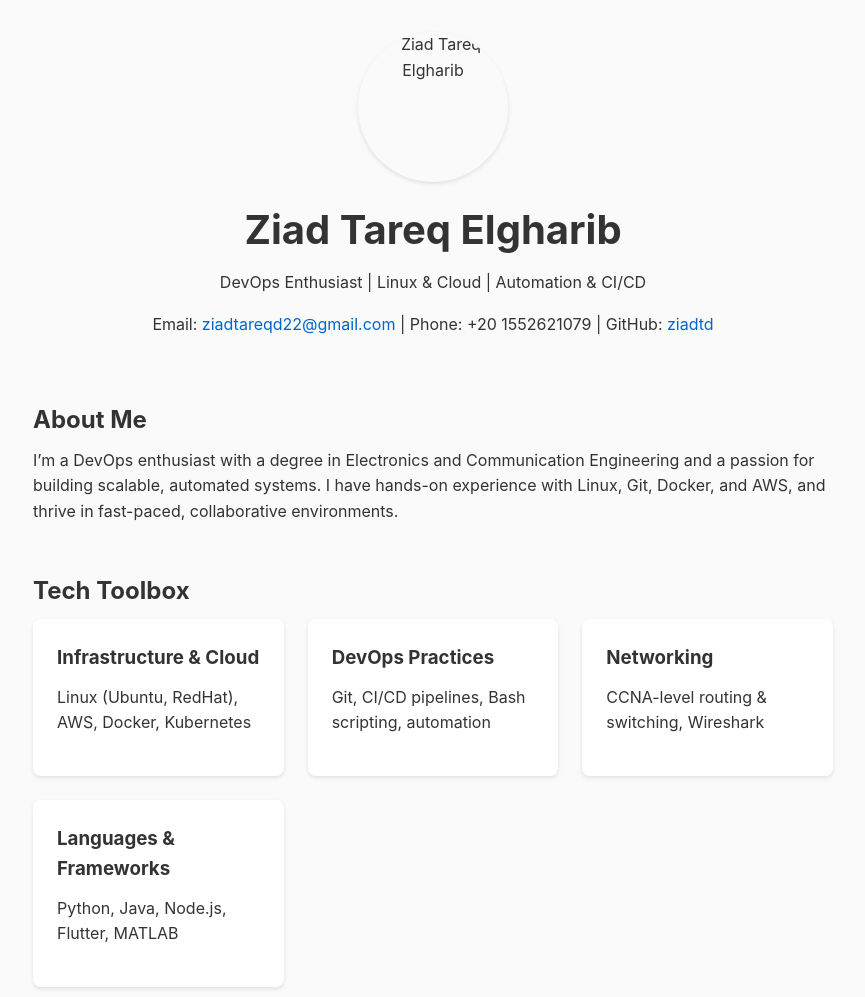
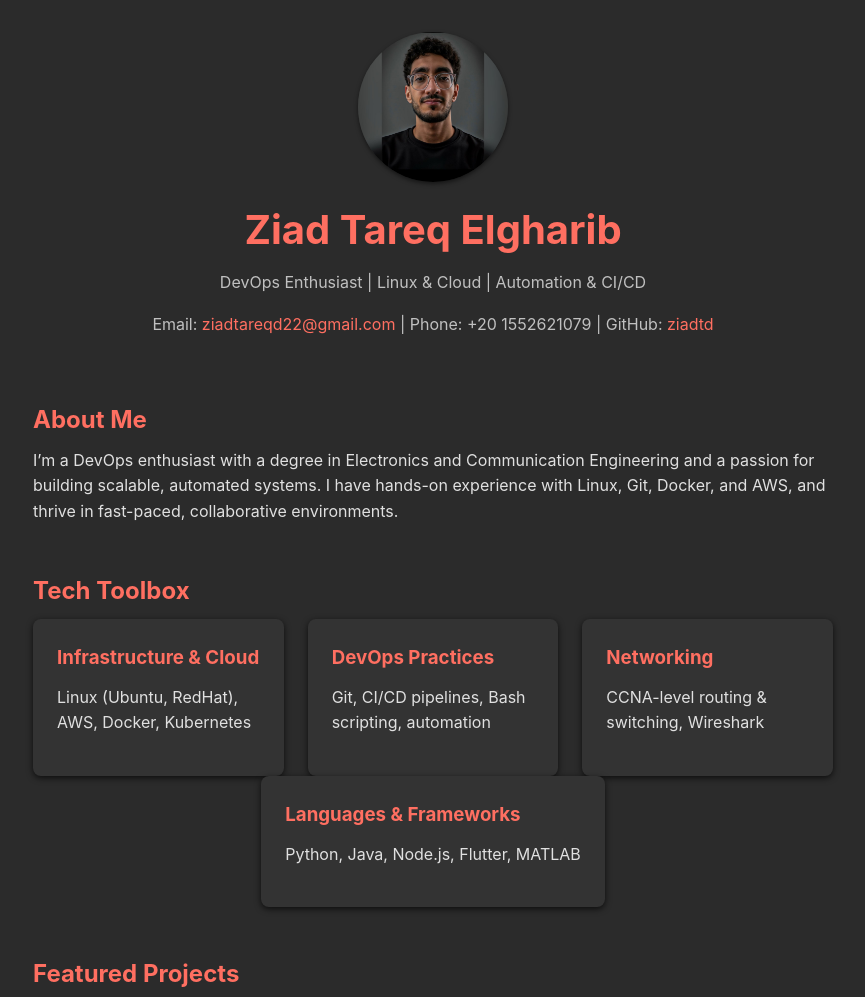
Before and after one commit to ziadtd/ziadtd-portfolio, a plain HTML site: page index.html in a window 1280 px wide. Shown: the top 997 px of the page, without its empty margins (207-1072 px from the left). Drawn offline with Linux system fonts and the light colour scheme.

Commit message:
Update index.html

```diff
--- a/index.html
+++ b/index.html
@@ -7,27 +7,30 @@
   <style>
     /* Global styles */
     * { box-sizing: border-box; margin: 0; padding: 0; }
-    body { font-family: -apple-system, BlinkMacSystemFont, 'Segoe UI', Roboto, sans-serif; color: #333; line-height: 1.6; background: #fafafa; padding: 2rem; }
-    a { color: #0066cc; text-decoration: none; }
+    body { font-family: -apple-system, BlinkMacSystemFont, 'Segoe UI', Roboto, sans-serif; background: #2b2b2b; color: #e0e0e0; line-height: 1.6; padding: 2rem; }
+    a { color: #ff6f61; text-decoration: none; }
     a:hover { text-decoration: underline; }
-    h1, h2, h3 { margin-bottom: 0.5rem; }
+    h1, h2, h3 { margin-bottom: 0.5rem; color: #ff6f61; }
     p { margin-bottom: 1rem; }
     section { margin-bottom: 3rem; }
     .container { max-width: 800px; margin: 0 auto; }
 
     /* Header */
     header { text-align: center; margin-bottom: 4rem; }
-    header img { display: block; margin: 0 auto 1rem; width: 150px; height: 150px; object-fit: cover; border-radius: 50%; box-shadow: 0 2px 4px rgba(0,0,0,0.1); }
+    header img { display: block; margin: 0 auto 1rem; width: 150px; height: 150px; object-fit: cover; border-radius: 50%; box-shadow: 0 2px 4px rgba(0,0,0,0.5); }
     header h1 { font-size: 2.5rem; margin-bottom: 0.5rem; }
-    header p { font-size: 1rem; }
+    header p { font-size: 1rem; color: #c0c0c0; }
 
     /* Grid for toolbox and projects */
     .grid { display: grid; gap: 1.5rem; }
-    .grid-2 { grid-template-columns: repeat(auto-fit, minmax(240px, 1fr)); }
+    .grid-3 { grid-template-columns: repeat(auto-fit, minmax(220px, 1fr)); }
+    .grid-1 { grid-template-columns: 1fr; }
+    .centered .card { margin: 0 auto; }
 
     /* Cards */
-    .card { background: #fff; padding: 1.5rem; border-radius: 8px; box-shadow: 0 2px 4px rgba(0,0,0,0.1); }
-    .card h3 { margin-bottom: 0.75rem; }
+    .card { background: #333; padding: 1.5rem; border-radius: 8px; box-shadow: 0 2px 6px rgba(0,0,0,0.7); }
+    .card h3 { margin-bottom: 0.75rem; color: #ff6f61; }
+    .card p, .card ul, .card li { color: #e0e0e0; }
 
     /* Footer */
     footer { text-align: center; font-size: 0.9rem; color: #777; margin-top: 4rem; }
@@ -36,7 +39,7 @@
 <body>
   <div class="container">
     <header>
-      <img src="assets/images/profile.jpg" alt="Ziad Tareq Elgharib">
+      <img src="profile.jpg" alt="Ziad Tareq Elgharib">
       <h1>Ziad Tareq Elgharib</h1>
       <p>DevOps Enthusiast | Linux & Cloud | Automation & CI/CD</p>
       <p>Email: <a href="mailto:ziadtareqd22@gmail.com">ziadtareqd22@gmail.com</a> | Phone: +20 1552621079 | GitHub: <a href="https://github.com/ziadtd" target="_blank">ziadtd</a></p>
@@ -49,7 +52,7 @@
 
     <section id="toolbox">
       <h2>Tech Toolbox</h2>
-      <div class="grid grid-2">
+      <div class="grid grid-3">
         <div class="card">
           <h3>Infrastructure & Cloud</h3>
           <p>Linux (Ubuntu, RedHat), AWS, Docker, Kubernetes</p>
@@ -62,6 +65,8 @@
           <h3>Networking</h3>
           <p>CCNA-level routing & switching, Wireshark</p>
         </div>
+      </div>
+      <div class="grid grid-1 centered">
         <div class="card">
           <h3>Languages & Frameworks</h3>
           <p>Python, Java, Node.js, Flutter, MATLAB</p>
@@ -71,7 +76,7 @@
 
     <section id="projects">
       <h2>Featured Projects</h2>
-      <div class="grid">
+      <div class="grid grid-1">
         <div class="card">
           <h3>Road Companion App (Car:Go)</h3>
           <p><strong>Tech Stack:</strong> Flutter, Firebase, Cloud Functions</p>
```
